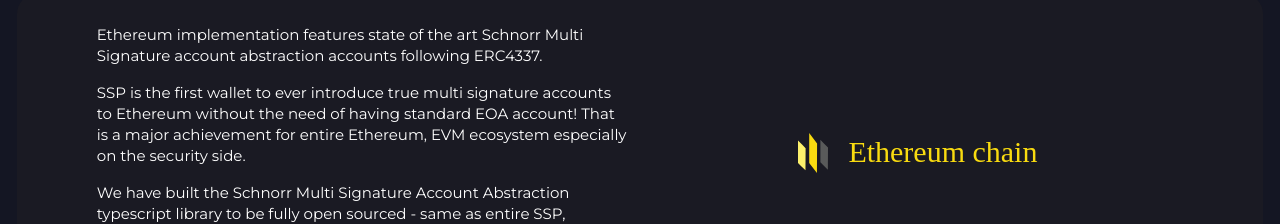
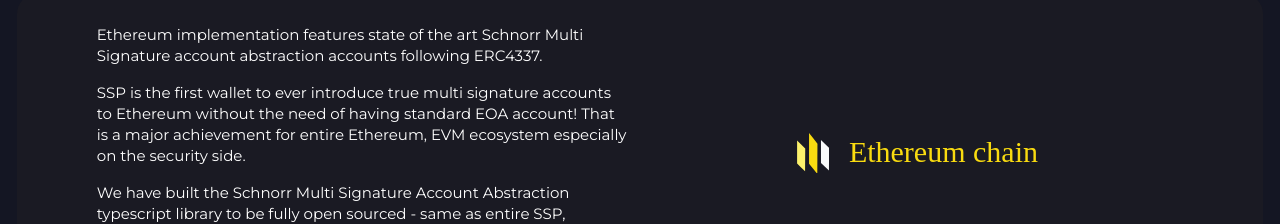
Before and after one commit to RunOnFlux/ssp-website-new, a Next.js app: page /features in a window 1280 px wide. Shown: the part 2740-2964 px from the top of the page. Built offline with nearby package versions, Linux system fonts and the light colour scheme; a web font is replaced by a local one.

Commit message:
updated ssp logo on evm section

```diff
--- a/components/featuresPage/featuresPage.js
+++ b/components/featuresPage/featuresPage.js
@@ -110,7 +110,8 @@
                                 </div>
                                 <div className="col-md-6">
                                     <div className={styles.card2Text}>
-                                        <Image alt="logo" src={IconLogoB} />
+                                    <Image alt="logo" src={IconLogo} />
+                                        {/* <Image alt="logo" src={IconLogoB} /> */}
                                         <h6>Ethereum chain</h6>
                                     </div>
                                 </div>
--- a/package.json
+++ b/package.json
@@ -16,7 +16,7 @@
     "react-bootstrap": "^2.10.0",
     "react-dom": "^18.2.0",
     "react-player": "^2.14.1",
-    "react-qr-code": "^2.0.12"
+    "react-qr-code": "^2.0.15"
   },
   "devDependencies": {
     "eslint": "^8.56.0",
```
Also changed, not shown: 1 other file (tests, documents, lock files or other folders).
